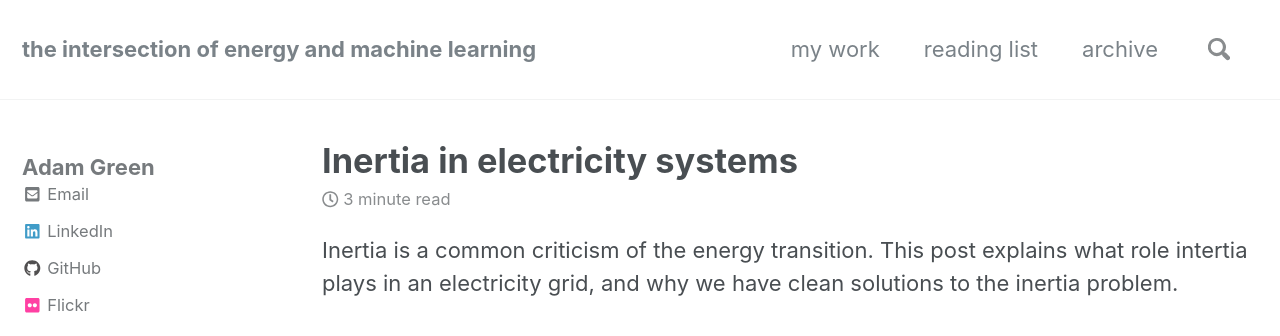
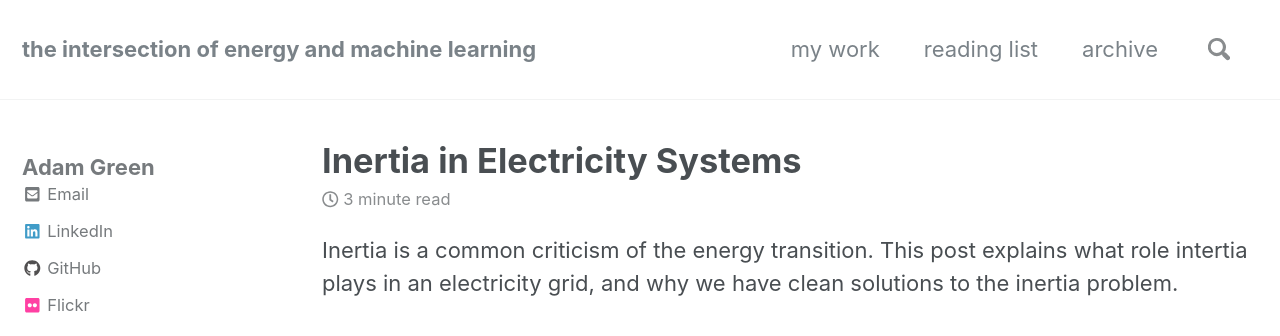
Before and after one commit to ADGEfficiency/adgefficiency.github.io, a Jekyll site: the page built from _posts/2017-09-22-inertia-electricity-systems-energy-basics.md, in a window 1280 px wide and 900 px high. Shown: the top 336 px of the window. Built offline with Jekyll 4.4.1, drawn with Linux system fonts in a browser that asks for light colours; nearby versions of some CDN libraries.

Commit message:
drafting

```diff
--- a/_posts/2017-09-22-inertia-electricity-systems-energy-basics.md
+++ b/_posts/2017-09-22-inertia-electricity-systems-energy-basics.md
@@ -1,5 +1,5 @@
 ---
-title: 'Inertia in electricity systems'
+title: 'Inertia in Electricity Systems'
 date: 2017-09-22
 categories:
   - Energy Basics
```
Also changed, not shown: _posts/2017-07-27-cheat-sheet-gas-engine-gas-turbine-chp-energy-basics.md (+1 -1 lines).
